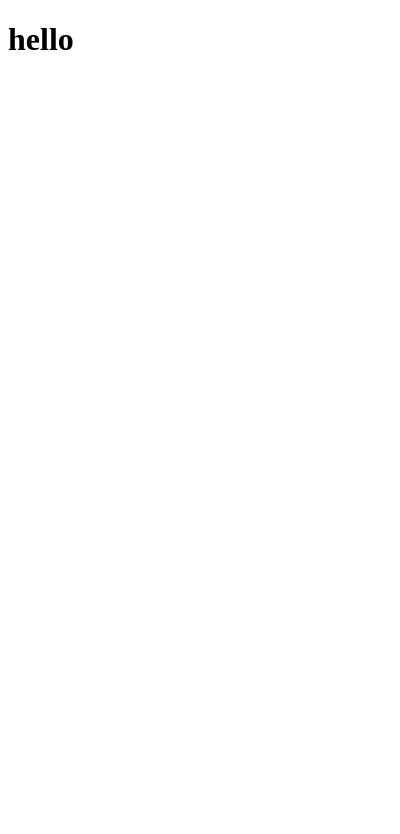
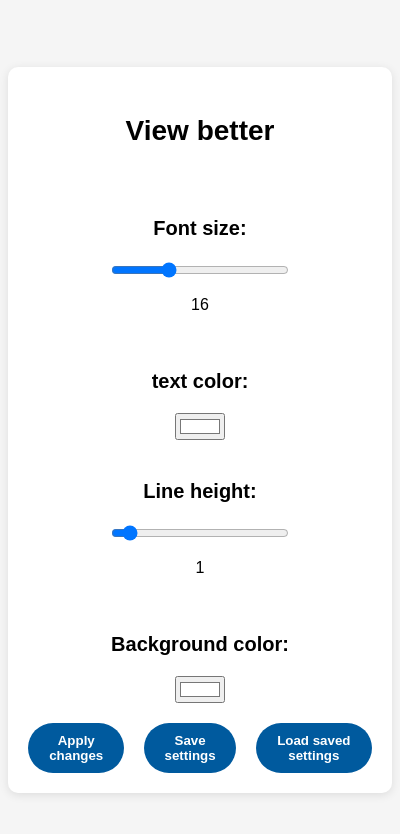
Before and after one commit to weasy1as/Afgangsprojekt2, a browser extension: page viewBetter/popup.html in a window 400 px wide. Drawn offline with Linux system fonts and the light colour scheme.

Commit message:
added popup html and styles

```diff
--- a/viewBetter/popup.html
+++ b/viewBetter/popup.html
@@ -3,9 +3,43 @@
   <head>
     <meta charset="UTF-8" />
     <meta name="viewport" content="width=device-width, initial-scale=1.0" />
-    <title>Document</title>
+    <title>View Better</title>
+    <link rel="stylesheet" href="styles.css" />
   </head>
   <body>
-    <h1>hello</h1>
+    <div class="container">
+      <p class="title">View better</p>
+
+      <div class="controls">
+        <div class="control">
+          <p class="label">Font size:</p>
+          <input type="range" min="1" max="50" id="fontSize" value="16" />
+          <p id="fontSizeValue">16</p>
+        </div>
+        <div class="control">
+          <p class="label">text color:</p>
+          <input type="color" id="textbgColor" value="#ffffff" />
+        </div>
+
+        <div class="control">
+          <p class="label">Line height:</p>
+          <input type="range" min="0" max="15" id="lineHeight" value="1" />
+          <p id="lineHeightValue">1</p>
+        </div>
+
+        <div class="control">
+          <p class="label">Background color:</p>
+          <input type="color" id="bgColor" value="#ffffff" />
+        </div>
+      </div>
+
+      <div class="buttons">
+        <button id="applyBtn">Apply changes</button>
+        <button id="saveBtn">Save settings</button>
+        <button id="loadBtn">Load saved settings</button>
+      </div>
+    </div>
+
+    <script src="script.js"></script>
   </body>
 </html>
--- /dev/null
+++ b/viewBetter/styles.css
@@ -0,0 +1,72 @@
+body {
+  display: flex;
+  justify-content: center;
+  align-items: center;
+  height: 100vh;
+  background-color: #f5f5f5;
+  font-family: Arial, sans-serif;
+}
+
+.container {
+  display: flex;
+  flex-direction: column;
+  justify-content: center;
+  align-items: center;
+  padding: 20px;
+  width: 500px;
+  background: white;
+  border-radius: 10px;
+  box-shadow: 0 2px 10px rgba(0, 0, 0, 0.1);
+}
+
+.title {
+  font-size: 28px;
+  font-weight: bold;
+  margin-bottom: 50px;
+}
+
+.controls {
+  display: flex;
+  flex-direction: column;
+  gap: 20px;
+  margin-bottom: 20px;
+}
+
+.control {
+  display: flex;
+  flex-direction: column;
+  align-items: center;
+}
+
+.label {
+  font-weight: bold;
+  font-size: 20px;
+}
+
+input[type="range"] {
+  width: 100%;
+}
+
+.buttons {
+  display: flex;
+  gap: 20px;
+}
+
+button {
+  padding: 10px 20px;
+  background-color: #005a9e;
+  color: white;
+  font-weight: bold;
+  border: none;
+  border-radius: 25px;
+  cursor: pointer;
+  transition: background-color 0.3s;
+}
+
+button:hover {
+  background-color: #0078d7;
+}
+
+button:focus {
+  outline: 3px solid #ffa500;
+}
```
Also changed, not shown: viewBetter/manifest.json.
